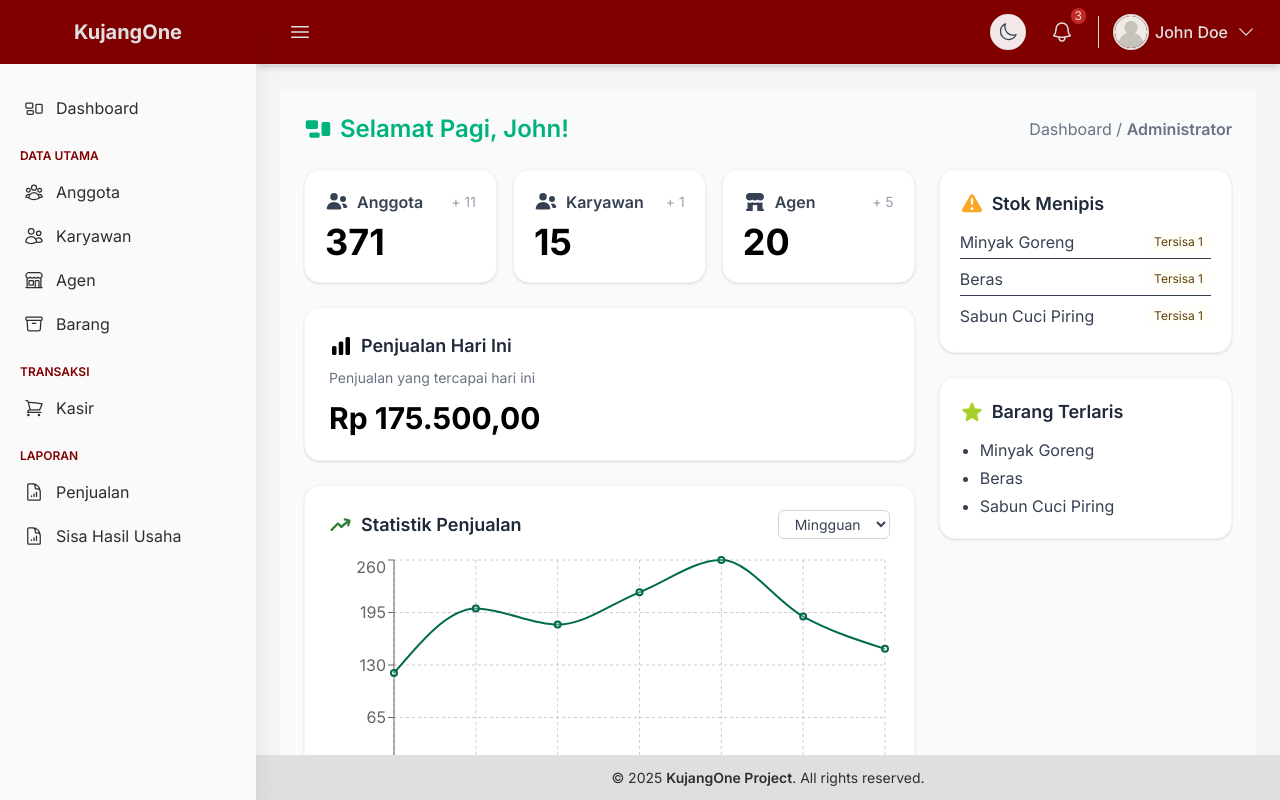
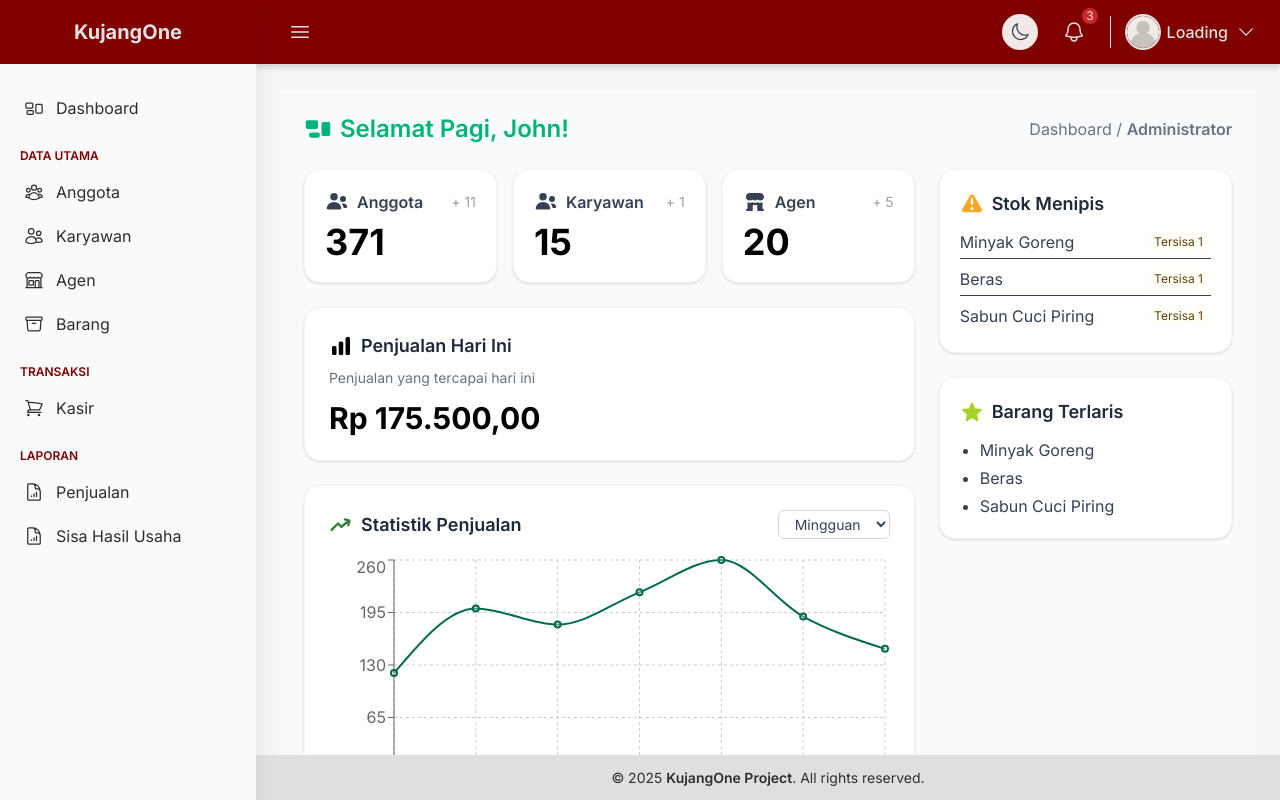
Before and after one commit to frillyl/kujangone, a React app: page /dashboard/admin in a window 1280 px wide. Built offline with nearby package versions, Linux system fonts and the light colour scheme; the HTML template or start-up script is replaced by a standard one.

Commit message:
Update: Active User

```diff
--- a/src/components/layouts/Header.jsx
+++ b/src/components/layouts/Header.jsx
@@ -1,10 +1,30 @@
-import { useState } from "react";
+import { useState, useEffect } from "react";
+import axios from "axios";
 import { BellIcon, Bars3Icon, ChevronDownIcon, UserCircleIcon, Cog6ToothIcon, ArrowRightEndOnRectangleIcon } from "@heroicons/react/24/outline";
 import defaultProfile from "../../assets/images/user.png";
 import ThemeToggle from "../../components/ThemeToggle";
 
 export default function Header({ onToggleSidebar }) {
     const [dropdownOpen, setDropdownOpen] = useState(false);
+    const [user, setUser] = useState(null);
+
+    useEffect(() => {
+        const fetchUser = async() => {
+            try {
+                const token = localStorage.getItem("accessToken");
+                if (!token) return;
+
+                const res = await axios.get(`${import.meta.env.VITE_API_URL}/api/auth/me`, {
+                    headers: { Authorization: `Bearer ${token}` },
+                });
+                setUser(res.data);
+            } catch (err) {
+                console.error("Gagal memuat user:", err);
+            }
+        };
+
+        fetchUser();
+    }, []);
 
     return (
         <header className="flex justify-between items-center px-4 sm:px-6 py-3 shadow-md border-b bg-primary-light text-line-light border-line-light">
@@ -27,17 +47,17 @@ export default function Header({ onToggleSidebar }) {
                 <div className="relative">
                     <button onClick={() => setDropdownOpen(!dropdownOpen)} className="flex items-center gap-2 border-l border-line-light pl-3 sm:pl-4 hover:text-accent-light transition">
                         <img src={defaultProfile} alt="User" className="w-8 h-8 rounded-full ring-2 ring-line-light"/>
-                        <span className="hidden sm:inline font-medium text-line-light">John Doe</span>
+                        <span className="hidden sm:inline font-medium text-line-light">{user ? user.nama : "Loading"}</span>
                         <ChevronDownIcon className={`w-5 h-5 hidden sm:block transition-transform ${
                             dropdownOpen ? "rotate-180" : ""
                         }`} />
                     </button>
 
-                    {dropdownOpen && (
+                    {dropdownOpen && user && (
                         <div className="absolute right-0 mt-2 w-48 sm:w-56 bg-background-light text-gray-700 rounded-xl shadow-xl overflow-hidden z-20 animate-fade-in">
                             <div className="p-4 border-b border-gray-200">
-                                <p className="font-semibold">John Doe</p>
-                                <p className="text-sm text-gray-500">12345 / Admin</p>
+                                <p className="font-semibold">{user ? user.nama : "Loading"}</p>
+                                <p className="text-sm text-gray-500">{user.username} / {user.role}</p>
                             </div>
                             <ul className="flex flex-col">
                                 <li>
```
